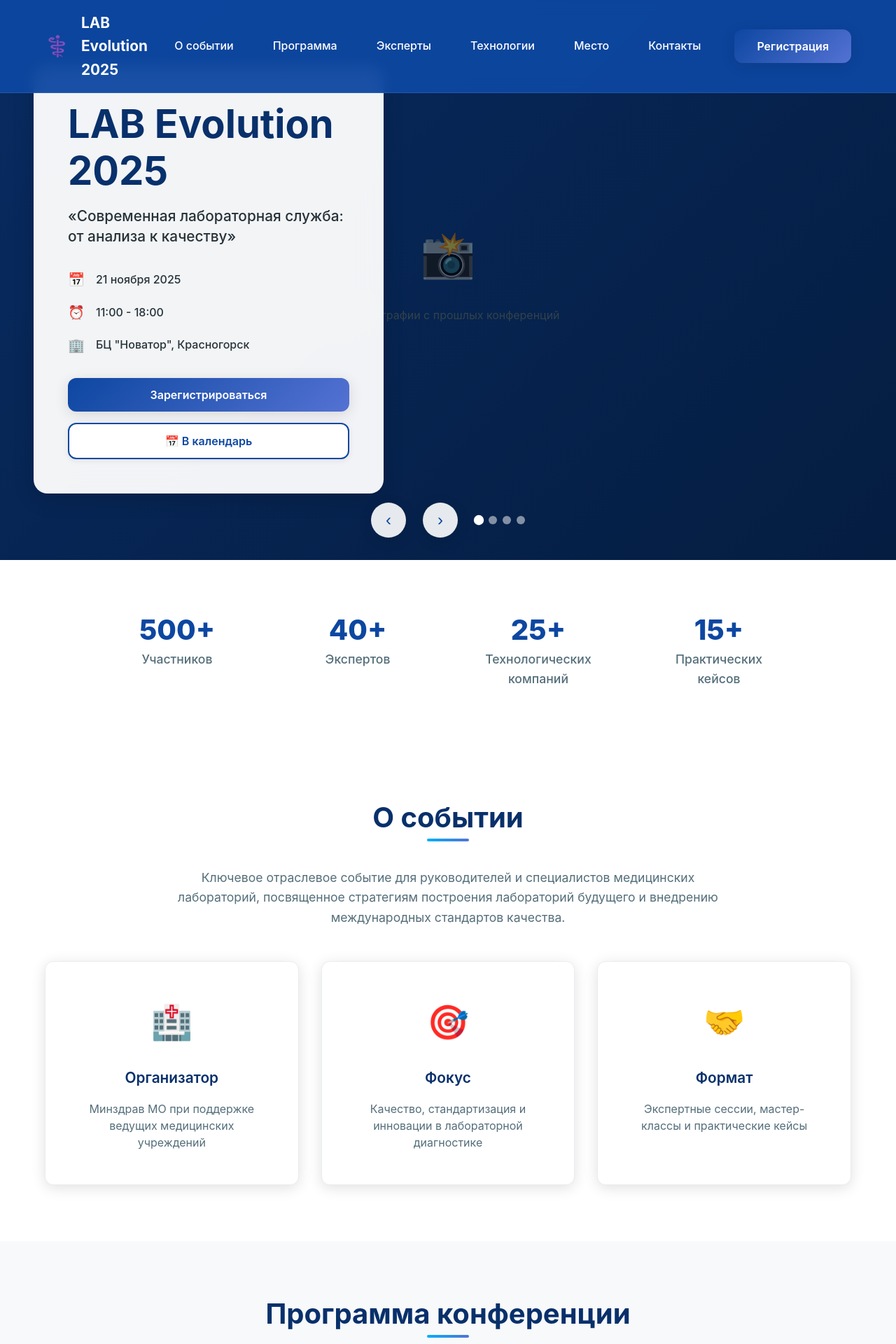
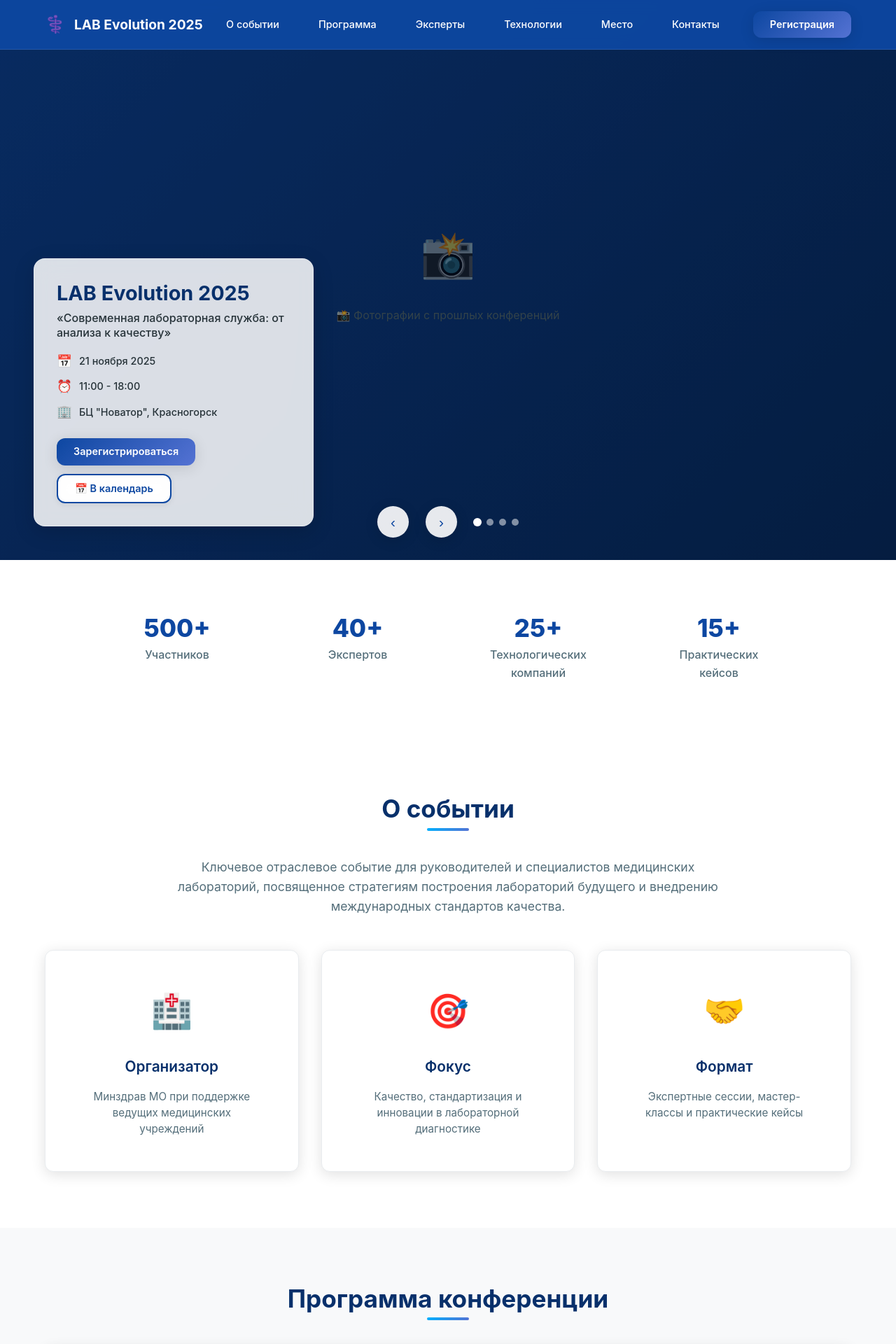
Before and after one commit to Oivan-coder/conferenc_nov, a PHP site: page / in a window 1280 px wide. Shown: the top 1920 px of the page at 70% size. Run offline with PHP 8.4, Linux system fonts and the light colour scheme.

Commit message:
Update styles.css

```diff
--- a/styles.css
+++ b/styles.css
@@ -26,8 +26,8 @@
   /* Скругления */
   --radius-sm: 6px;
   --radius-md: 12px;
-  --radius-lg: 20px;
-  --radius-xl: 30px;
+  --radius-lg: 16px;
+  --radius-xl: 20px;
 
   /* Отступы */
   --space-xs: 0.5rem;
@@ -73,16 +73,16 @@ h1, h2, h3, h4, h5, h6 {
 }
 
 h1 {
-  font-size: clamp(2.5rem, 5vw, 3.5rem);
+  font-size: clamp(2rem, 4vw, 2.5rem);
 }
 
 h2 {
-  font-size: clamp(2rem, 4vw, 2.5rem);
+  font-size: clamp(1.8rem, 3.5vw, 2.2rem);
   text-align: center;
 }
 
 h3 {
-  font-size: 1.5rem;
+  font-size: 1.4rem;
 }
 
 p {
@@ -96,7 +96,7 @@ p {
   align-items: center;
   justify-content: center;
   gap: var(--space-xs);
-  padding: var(--space-sm) var(--space-lg);
+  padding: 0.75rem 1.5rem;
   border: none;
   border-radius: var(--radius-md);
   font-weight: 600;
@@ -104,7 +104,7 @@ p {
   text-align: center;
   transition: all 0.3s ease;
   cursor: pointer;
-  font-size: 1rem;
+  font-size: 0.9rem;
   line-height: 1;
   white-space: nowrap;
 }
@@ -122,10 +122,11 @@ p {
 }
 
 .cta-button.secondary {
-  background: var(--white);
+  background: rgba(255, 255, 255, 0.9);
   color: var(--primary);
   border: 2px solid var(--primary);
   box-shadow: var(--shadow-sm);
+  backdrop-filter: blur(10px);
 }
 
 .cta-button.secondary:hover {
@@ -156,14 +152,14 @@ p {
   display: flex;
   justify-content: space-between;
   align-items: center;
-  padding: var(--space-sm) 0;
+  padding: 1rem 0;
 }
 
 .logo {
   display: flex;
   align-items: center;
-  gap: var(--space-sm);
-  font-size: 1.3rem;
+  gap: 0.75rem;
+  font-size: 1.2rem;
   font-weight: 700;
   color: var(--white);
   text-decoration: none;
@@ -176,7 +172,7 @@ p {
 }
 
 .logo-icon {
-  font-size: 1.8rem;
+  font-size: 1.5rem;
 }
 
 /* Бургер меню */
@@ -237,11 +232,12 @@ p {
   color: var(--white);
   text-decoration: none;
   font-weight: 500;
-  padding: var(--space-xs) var(--space-sm);
+  padding: 0.5rem 1rem;
   border-radius: var(--radius-sm);
   transition: all 0.3s ease;
   position: relative;
   white-space: nowrap;
+  font-size: 0.9rem;
 }
 
 .nav-links a:hover {
@@ -329,57 +329,61 @@ p {
   width: 100%;
   height: 100%;
   display: flex;
-  align-items: center;
+  align-items: flex-end;
   z-index: 3;
+  padding: var(--space-xl);
 }
 
+/* ОБНОВЛЕННАЯ ПЛАШКА В ЛЕВОМ НИЖНЕМ УГЛУ */
 .hero-info-card {
-  background: rgba(255, 255, 255, 0.95);
-  backdrop-filter: blur(20px);
+  background: rgba(255, 255, 255, 0.85);
+  backdrop-filter: blur(15px);
   border-radius: var(--radius-lg);
-  padding: var(--space-xl);
-  max-width: 500px;
+  padding: var(--space-lg);
+  max-width: 400px;
   box-shadow: var(--shadow-lg);
-  border: 1px solid rgba(255, 255, 255, 0.2);
-  margin-left: var(--space-xl);
+  border: 1px solid rgba(255, 255, 255, 0.3);
+  margin: 0;
 }
 
 .hero-info-card h1 {
+  font-size: 1.8rem;
+  margin-bottom: 0.5rem;
   color: var(--primary-dark);
-  margin-bottom: var(--space-sm);
 }
 
-.hero-subtitle {
-  font-size: 1.3rem;
+.hero-info-card .hero-subtitle {
+  font-size: 1rem;
+  margin-bottom: 1rem;
   color: var(--text);
-  margin-bottom: var(--space-lg);
+  line-height: 1.3;
   font-weight: 500;
-  line-height: 1.4;
 }
 
 .event-details {
-  margin-bottom: var(--space-lg);
+  margin-bottom: 1.5rem;
 }
 
 .detail-item {
   display: flex;
   align-items: center;
-  gap: var(--space-sm);
-  margin-bottom: var(--space-sm);
+  gap: 0.75rem;
+  margin-bottom: 0.5rem;
   color: var(--text);
   font-weight: 500;
+  font-size: 0.9rem;
 }
 
 .detail-icon {
-  font-size: 1.2rem;
-  width: 24px;
+  font-size: 1.1rem;
+  width: 20px;
   text-align: center;
 }
 
 .hero-buttons {
   display: flex;
-  flex-direction: column;
-  gap: var(--space-sm);
+  gap: 0.75rem;
+  flex-wrap: wrap;
 }
 
 /* Слайдер контролы */
@@ -397,10 +401,10 @@ p {
 .slider-btn {
   background: rgba(255, 255, 255, 0.9);
   border: none;
-  width: 50px;
-  height: 50px;
+  width: 45px;
+  height: 45px;
   border-radius: 50%;
-  font-size: 1.5rem;
+  font-size: 1.3rem;
   cursor: pointer;
   transition: all 0.3s ease;
   display: flex;
@@ -417,12 +421,12 @@ p {
 
 .slider-dots {
   display: flex;
-  gap: var(--space-xs);
+  gap: 0.5rem;
 }
 
 .slider-dot {
-  width: 12px;
-  height: 12px;
+  width: 10px;
+  height: 10px;
   border-radius: 50%;
   border: none;
   background: rgba(255, 255, 255, 0.5);
@@ -457,17 +461,17 @@ p {
 
 .stat-number {
   display: block;
-  font-size: 2.5rem;
+  font-size: 2.2rem;
   font-weight: 800;
   color: var(--primary);
   line-height: 1;
-  margin-bottom: var(--space-xs);
+  margin-bottom: 0.5rem;
 }
 
 .stat-label {
   color: var(--text-light);
   font-weight: 500;
-  font-size: 1.1rem;
+  font-size: 1rem;
 }
 
 /* ===== SECTIONS COMMON STYLES ===== */
@@ -542,6 +546,7 @@ section {
 .feature-desc {
   color: var(--text-light);
   line-height: 1.5;
+  font-size: 0.95rem;
 }
 
 /* ===== PROGRAM SECTION ===== */
```
Also changed, not shown: other parts of styles.css (+181 -133 lines).
